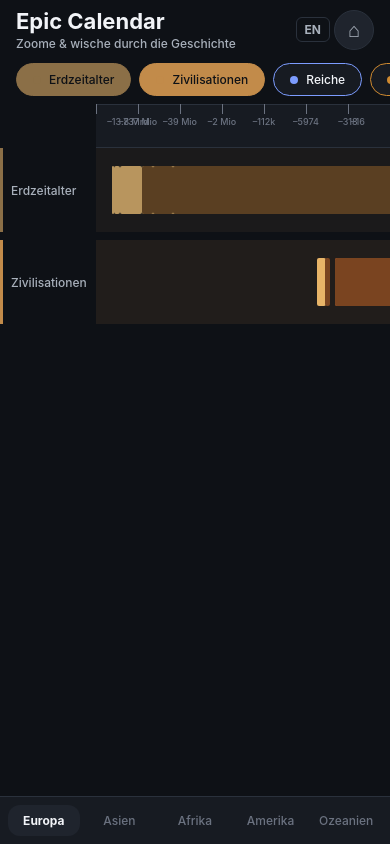
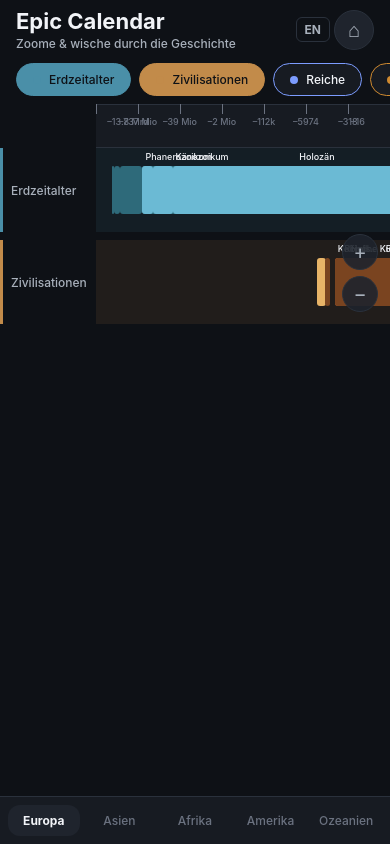
Before and after one commit to S540d/Epic_Calendar, a React Native app: screen / in a window 390 px wide. Built offline with nearby package versions, Linux system fonts and the light colour scheme.

Commit message:
fix(ui): sticky labels, zoom buttons, distinct erdzeitalter color, web tap cursor (#19)

```diff
--- a/src/components/TimelineView.tsx
+++ b/src/components/TimelineView.tsx
@@ -1,5 +1,5 @@
 import React, { useEffect, useLayoutEffect, useMemo, useRef, useState } from 'react';
-import { StyleSheet, View, Text, useWindowDimensions, Platform, ScrollView } from 'react-native';
+import { StyleSheet, View, Text, TouchableOpacity, useWindowDimensions, Platform, ScrollView } from 'react-native';
 import { Gesture, GestureDetector } from 'react-native-gesture-handler';
 import { useSharedValue, useAnimatedReaction, runOnJS, withTiming } from 'react-native-reanimated';
 import { useTranslation } from 'react-i18next';
@@ -62,6 +62,7 @@ function computeLabelVisibleIds(
   visibleByLane: Map<Category, TimelineEvent[]>,
   jsOffsetX: number,
   jsPixelsPerUnit: number,
+  canvasWidth: number,
 ): Set<string> {
   const result = new Set<string>();
   for (const events of visibleByLane.values()) {
@@ -75,8 +76,12 @@ function computeLabelVisibleIds(
       const x = (yearToT(ev.startYear) - jsOffsetX) * jsPixelsPerUnit;
       const w = Math.max(0, (yearToT(ev.endYear ?? ev.startYear) - yearToT(ev.startYear)) * jsPixelsPerUnit);
       if (w < LABEL_MIN_BAR_PX) continue;
-      const lx = x + 3;
-      const rx = lx + Math.min(LABEL_MAX_WIDTH, w - 6);
+      // Sticky: collision detection uses the viewport-clamped position
+      const visibleLeft = Math.max(x, 0);
+      const visibleRight = Math.min(x + w, canvasWidth);
+      if (visibleRight - visibleLeft < 6) continue;
+      const lx = visibleLeft + 3;
+      const rx = lx + Math.min(LABEL_MAX_WIDTH, visibleRight - visibleLeft - 6);
       if (placed.some((p) => lx < p.r && rx > p.l)) continue;
       placed.push({ l: lx, r: rx });
       result.add(ev.id);
@@ -167,8 +172,8 @@ export function TimelineView({ activeCategories, continent, onSelectEvent, reset
   }, [canvasWidth, jsOffsetX, jsPixelsPerUnit, lanes, zoomLevel, continent]);
 
   const labelVisibleIds = useMemo(
-    () => (zoomLevel >= 2 ? computeLabelVisibleIds(visibleByLane, jsOffsetX, jsPixelsPerUnit) : new Set<string>()),
-    [visibleByLane, jsOffsetX, jsPixelsPerUnit, zoomLevel],
+    () => computeLabelVisibleIds(visibleByLane, jsOffsetX, jsPixelsPerUnit, canvasWidth),
+    [visibleByLane, jsOffsetX, jsPixelsPerUnit, canvasWidth],
   );
 
   const heutePx = useMemo(
@@ -207,6 +212,38 @@ export function TimelineView({ activeCategories, continent, onSelectEvent, reset
   );
 
   const handleTap = (event: TimelineEvent) => onSelectEvent(event);
+
+  const zoomIn = () => {
+    if (Platform.OS === 'web') {
+      const centerT = TOTAL_T_MIN + (webScrollX + canvasWidth / 2) / jsPixelsPerUnit;
+      const newPPU = clampPixelsPerUnit(jsPixelsPerUnit * 1.5);
+      pixelsPerUnit.value = newPPU;
+      setJsPixelsPerUnit(newPPU);
+      const newScrollX = Math.max(0, (centerT - TOTAL_T_MIN) * newPPU - canvasWidth / 2);
+      requestAnimationFrame(() => { webScrollRef.current?.scrollTo({ x: newScrollX, animated: false }); });
+    } else {
+      const center = offsetX.value + canvasWidth / (2 * pixelsPerUnit.value);
+      const next = clampPixelsPerUnit(pixelsPerUnit.value * 1.5);
+      pixelsPerUnit.value = withTiming(next, { duration: 300 });
+      offsetX.value = withTiming(center - canvasWidth / (2 * next), { duration: 300 });
+    }
+  };
+
+  const zoomOut = () => {
+    if (Platform.OS === 'web') {
+      const centerT = TOTAL_T_MIN + (webScrollX + canvasWidth / 2) / jsPixelsPerUnit;
+      const newPPU = clampPixelsPerUnit(jsPixelsPerUnit / 1.5);
+      pixelsPerUnit.value = newPPU;
+      setJsPixelsPerUnit(newPPU);
+      const newScrollX = Math.max(0, (centerT - TOTAL_T_MIN) * newPPU - canvasWidth / 2);
+      requestAnimationFrame(() => { webScrollRef.current?.scrollTo({ x: newScrollX, animated: false }); });
+    } else {
+      const center = offsetX.value + canvasWidth / (2 * pixelsPerUnit.value);
+      const next = clampPixelsPerUnit(pixelsPerUnit.value / 1.5);
+      pixelsPerUnit.value = withTiming(next, { duration: 300 });
+      offsetX.value = withTiming(center - canvasWidth / (2 * next), { duration: 300 });
+    }
+  };
 
   // ─── Web fallback ─────────────────────────────────────────────────────────
   if (Platform.OS === 'web') {
@@ -288,9 +325,15 @@ export function TimelineView({ activeCategories, continent, onSelectEvent, reset
                       const endT = yearToT(ev.endYear ?? ev.startYear);
                       const x = (startT - webOffsetAtZero) * WEB_PPU;
                       const w = Math.max(2, (endT - startT) * WEB_PPU);
+                      const stickyLabelLeft = w >= LABEL_MIN_BAR_PX
+                        ? Math.max(x + 3, webScrollX + 3)
+                        : null;
+                      const stickyLabelMaxW = stickyLabelLeft !== null
+                        ? Math.max(0, x + w - stickyLabelLeft - 3)
+                        : 0;
                       return (
+                        <React.Fragment key={ev.id}>
                           <View
-                          key={ev.id}
                             onStartShouldSetResponder={() => { handleTap(ev); return false; }}
                             style={{
                               position: 'absolute',
@@ -299,9 +342,21 @@ export function TimelineView({ activeCategories, continent, onSelectEvent, reset
                               width: w,
                               height: LANE_HEIGHT - 36,
                               backgroundColor: eventColor(ev),
-                            borderRadius: 2,
-                          }}
+                              borderRadius: 3,
+                              cursor: 'pointer',
+                            } as any}
                           />
+                          {stickyLabelLeft !== null && stickyLabelMaxW > 10 && (
+                            <View
+                              pointerEvents="none"
+                              style={{ position: 'absolute', left: stickyLabelLeft, top: top + 3, maxWidth: stickyLabelMaxW }}
+                            >
+                              <Text numberOfLines={1} style={{ ...typography.caption, fontSize: 9, color: colors.textPrimary }}>
+                                {ev.title}
+                              </Text>
+                            </View>
+                          )}
+                        </React.Fragment>
                       );
                     })}
                   </View>
@@ -320,6 +375,14 @@ export function TimelineView({ activeCategories, continent, onSelectEvent, reset
               />
             </View>
           </ScrollView>
+        </View>
+        <View style={styles.zoomButtons} pointerEvents="box-none">
+          <TouchableOpacity style={styles.zoomBtn} onPress={zoomIn} accessibilityLabel="Zoom in">
+            <Text style={styles.zoomBtnText}>+</Text>
+          </TouchableOpacity>
+          <TouchableOpacity style={styles.zoomBtn} onPress={zoomOut} accessibilityLabel="Zoom out">
+            <Text style={styles.zoomBtnText}>−</Text>
+          </TouchableOpacity>
         </View>
       </View>
     );
@@ -416,7 +479,7 @@ export function TimelineView({ activeCategories, continent, onSelectEvent, reset
                       <View
                         key={`lbl-${ev.id}`}
                         pointerEvents="none"
-                        style={{ position: 'absolute', left: x + 3, top: top + 3, maxWidth: Math.max(0, w - 6) }}
+                        style={{ position: 'absolute', left: Math.max(x, 0) + 3, top: top + 3, maxWidth: Math.max(0, Math.min(x + w, canvasWidth) - Math.max(x, 0) - 6) }}
                       >
                         <Text
                           style={{ ...typography.caption, fontSize: 9, color: colors.textPrimary }}
@@ -432,6 +495,14 @@ export function TimelineView({ activeCategories, continent, onSelectEvent, reset
             </View>
           </View>
         </GestureDetector>
+      </View>
+      <View style={styles.zoomButtons} pointerEvents="box-none">
+        <TouchableOpacity style={styles.zoomBtn} onPress={zoomIn} accessibilityLabel="Zoom in">
+          <Text style={styles.zoomBtnText}>+</Text>
+        </TouchableOpacity>
+        <TouchableOpacity style={styles.zoomBtn} onPress={zoomOut} accessibilityLabel="Zoom out">
+          <Text style={styles.zoomBtnText}>−</Text>
+        </TouchableOpacity>
       </View>
     </View>
   );
@@ -460,4 +531,26 @@ const styles = StyleSheet.create({
     ...typography.caption,
     color: colors.textSecondary,
   },
+  zoomButtons: {
+    position: 'absolute',
+    right: 12,
+    bottom: 12,
+    flexDirection: 'column',
+    gap: 6,
+  },
+  zoomBtn: {
+    width: 36,
+    height: 36,
+    borderRadius: 18,
+    backgroundColor: 'rgba(31, 36, 45, 0.90)',
+    borderWidth: 1,
+    borderColor: colors.border,
+    alignItems: 'center',
+    justifyContent: 'center',
+  },
+  zoomBtnText: {
+    fontSize: 20,
+    color: colors.textSecondary,
+    lineHeight: 24,
+  },
 });
--- a/src/theme/tokens.ts
+++ b/src/theme/tokens.ts
@@ -10,14 +10,14 @@ export const colors = {
   textMuted: '#6B7280',
   accent: '#7C9CFF',
   category: {
-    erdzeitalter: '#8B6F47',
+    erdzeitalter: '#4A8FA8',
     natur: '#4FA86A',
     zivilisation: '#C28B4A',
     nation: '#7C9CFF',
     herrscher: '#CF8A30',
   } as Record<Category, string>,
   laneBg: {
-    erdzeitalter: 'rgba(139, 111, 71, 0.10)',
+    erdzeitalter: 'rgba(74, 143, 168, 0.10)',
     natur: 'rgba(79, 168, 106, 0.10)',
     zivilisation: 'rgba(194, 139, 74, 0.10)',
     nation: 'rgba(124, 156, 255, 0.10)',
@@ -54,7 +54,7 @@ export const LANE_LABEL_WIDTH = 96;
 // Per-category palettes: visually distinct hues that stay within each
 // category's tonal range so the lane color still reads as one group.
 const CATEGORY_PALETTES: Record<Category, string[]> = {
-  erdzeitalter: ['#7A5C35', '#9C7A4A', '#B8955E', '#6B4F2E', '#D4A96A', '#5A3F22', '#C2845A'],
+  erdzeitalter: ['#3D7A90', '#4E8FA8', '#2E6A7A', '#5FA5C2', '#1E5568', '#6BBAD4', '#357088'],
   natur:        ['#3D9957', '#5ABF72', '#2E7A45', '#7AD68A', '#4FB06A', '#236634', '#8FD4A0'],
   zivilisation: ['#B87C3A', '#D49A52', '#C86030', '#E8B468', '#A05C28', '#F0C878', '#7A4420'],
   nation:       ['#5A7AE8', '#8AACFF', '#3A5CC4', '#7090D8', '#A0C0FF', '#4468B0', '#C0D4FF'],
```
Lines whose indentation alone changed are shown as unchanged.
